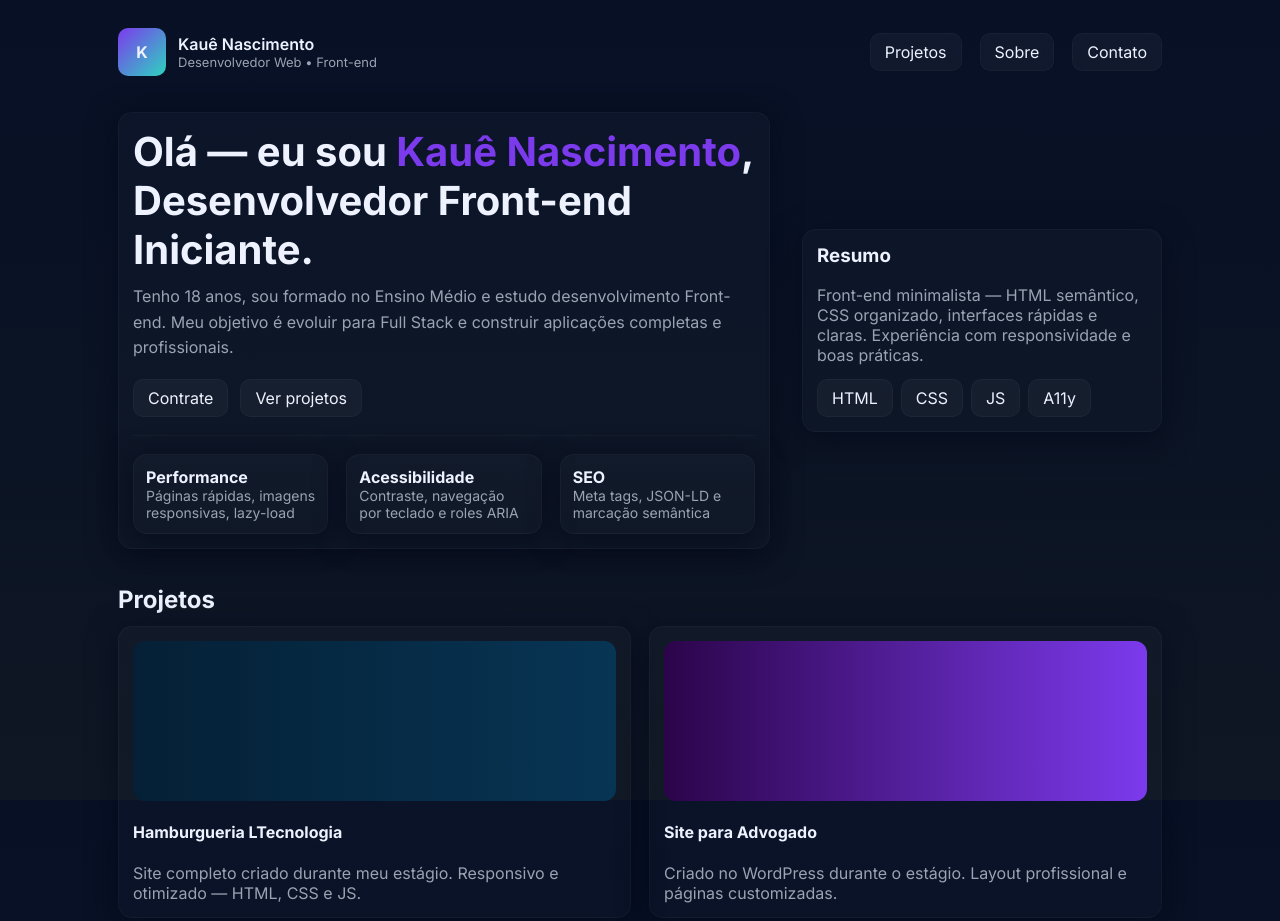
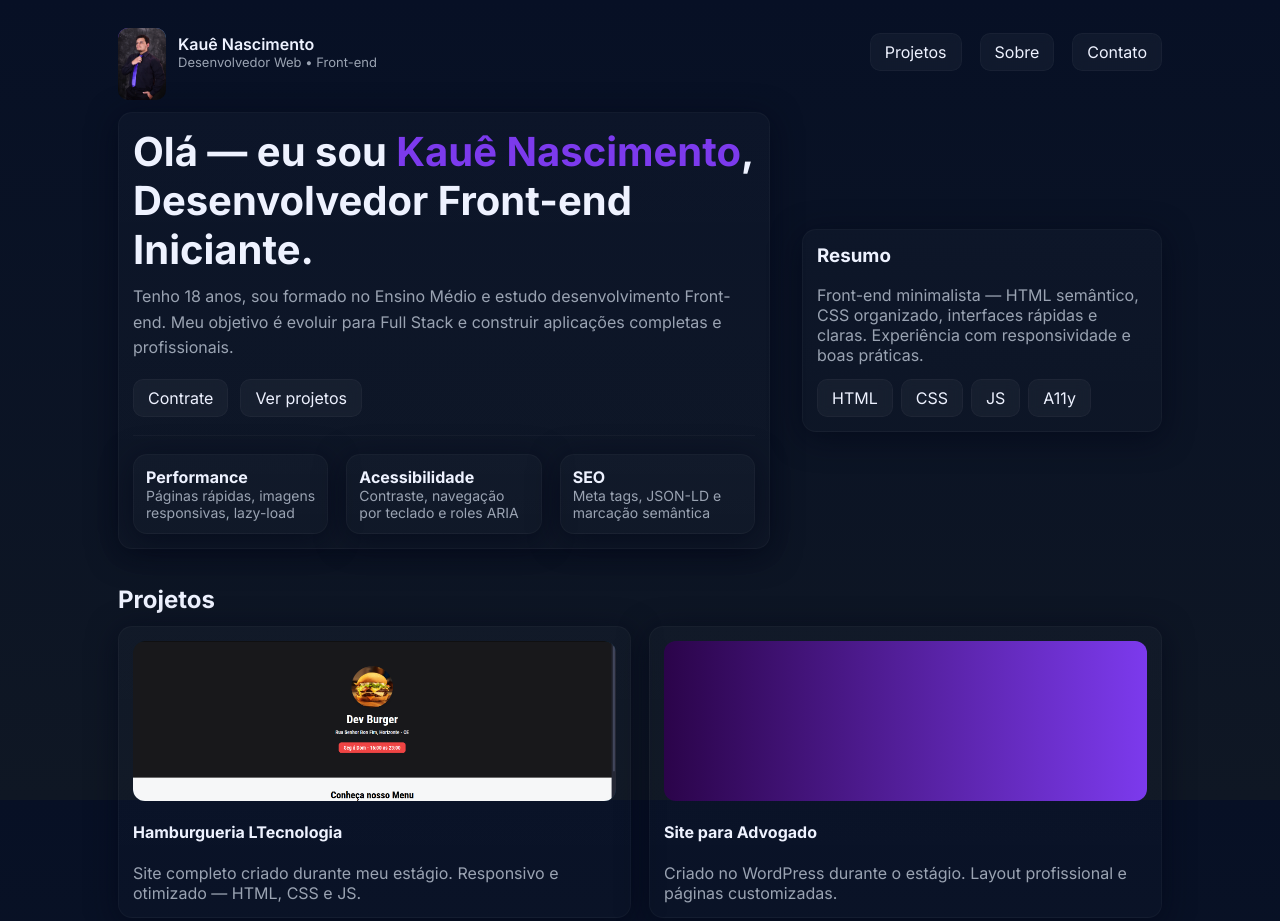
Before and after one commit to kauennascimento/Portifolio, a plain HTML site: page index.html in a window 1280 px wide. Shown: the top 921 px of the page. Drawn offline with Linux system fonts and the light colour scheme.

Commit message:
atualizando..

```diff
--- a/index.html
+++ b/index.html
@@ -84,7 +84,7 @@
   <div class="container">
     <header>
       <div class="brand">
-        <div class="logo">K</div>
+        <div class="logo"> <img src="img1.jpg" alt="Logo" style=" width: 100%; height: 100%; object-fit: cover; border-radius: 10px;"> </div>
         <div>
           <div style="font-weight:600">Kauê Nascimento</div>
           <div style="font-size:13px;color:var(--muted)">Desenvolvedor Web • Front-end</div>
@@ -145,7 +145,7 @@
         <div class="projects">
 
           <article class="card">
-            <div class="project-preview" style="background:linear-gradient(90deg,#052036,#073554)"></div>
+            <div class="project-preview" style="background:linear-gradient(90deg,#052036,#073554)"> <img src="img2.png" alt=""> </div>
             <h4>Hamburgueria LTecnologia</h4>
             <p style="color:var(--muted);margin:6px 0 0">Site completo criado durante meu estágio. Responsivo e otimizado — HTML, CSS e JS.</p>
           </article>
```
Also changed, not shown: img1.jpg (added), img2.png (added).
